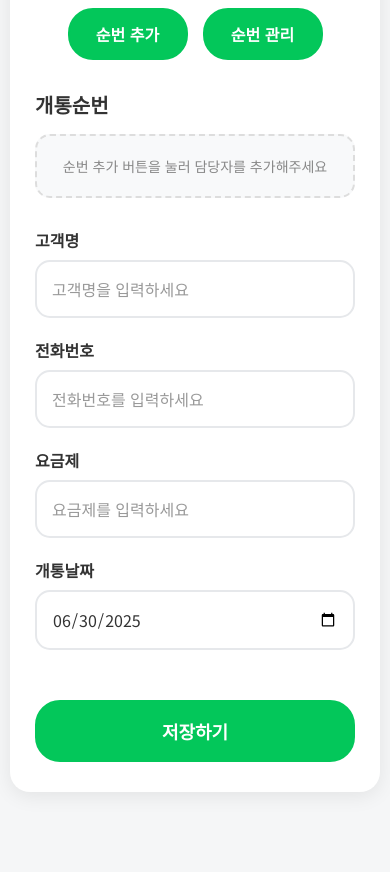
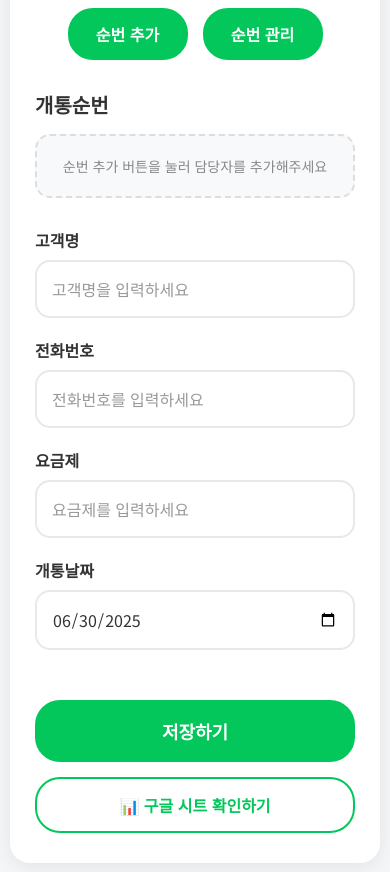
Before and after one commit to gomteng4/ontop_powerlink, a plain HTML site: page index.html in a window 390 px wide. Shown: the part 112-984 px from the top of the page. Before the commit the page ends 924 px from the top, so only its background shows below. Drawn offline with Linux system fonts and the light colour scheme.

Commit message:
feat: 구글 시트 바로가기 버튼 추가
- 저장하기 버튼 하단에 구글 시트 확인 버튼 추가
- 네이버 스타일에 맞는 디자인 적용
- 새 탭에서 구글 시트가 열리도록 설정
- 반응형 디자인으로 모든 화면 크기 지원
- 호버 효과와 부드러운 애니메이션 추가

```diff
--- a/index.html
+++ b/index.html
@@ -53,6 +53,13 @@
 
         <!-- 저장 버튼 -->
         <button class="btn btn-save" id="saveBtn">저장하기</button>
+
+        <!-- 구글 시트 바로가기 버튼 -->
+        <a href="https://docs.google.com/spreadsheets/d/1JaBCGfkO66bE43Zc5W3_S6dGNv8j-xhxflxnYu_oBqo/edit?usp=sharing"
+           target="_blank"
+           class="btn btn-sheet">
+            📊 구글 시트 확인하기
+        </a>
     </div>
 
     <!-- 팝업 모달 -->
--- a/styles.css
+++ b/styles.css
@@ -215,6 +215,33 @@ body {
     border-color: #02B34A;
 }
 
+/* 구글 시트 바로가기 버튼 */
+.btn-sheet {
+    background: white;
+    color: #03C75A;
+    width: 100%;
+    font-size: 16px;
+    font-weight: 600;
+    padding: 14px;
+    margin-top: 15px;
+    border: 2px solid #03C75A;
+    text-decoration: none;
+    display: flex;
+    align-items: center;
+    justify-content: center;
+    text-align: center;
+    transition: all 0.3s ease;
+}
+
+.btn-sheet:hover {
+    background: #e8f5ed;
+    color: #02B34A;
+    border-color: #02B34A;
+    text-decoration: none;
+    transform: translateY(-2px);
+    box-shadow: 0 4px 12px rgba(3, 199, 90, 0.2);
+}
+
 /* 모달 */
 .modal {
     position: fixed;
@@ -424,6 +451,11 @@ body {
         font-size: 16px;
         padding: 14px;
     }
+
+    .btn-sheet {
+        font-size: 14px;
+        padding: 12px;
+    }
 }
 
 @media (min-width: 401px) {
```
